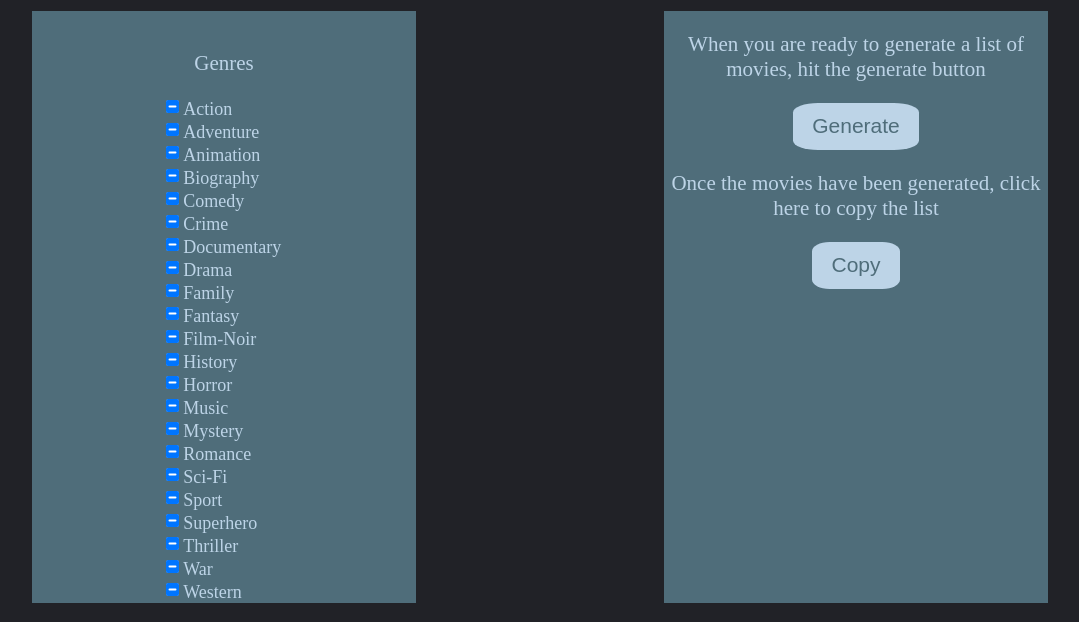
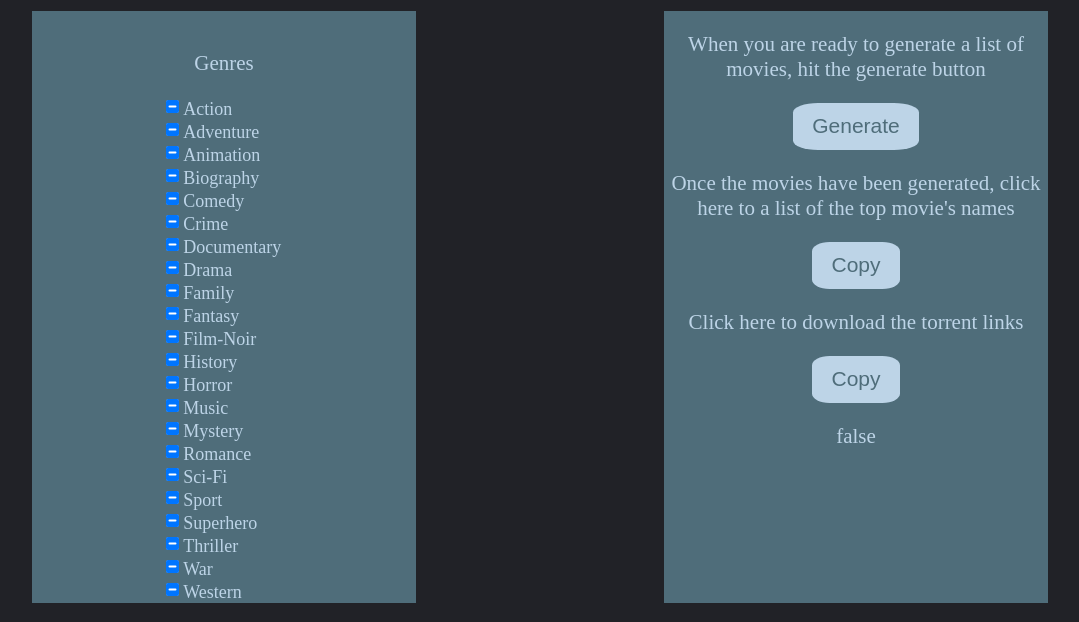
Before and after one commit to Hunter-Jones/IMDB-Downloader, a Node server app: page / in a window 1280 px wide. Shown: the part 178-800 px from the top of the page, without its empty margins (100-1179 px from the left). Run offline with Node 20, Linux system fonts and the light colour scheme.

Commit message:
Start work on sending torrent data to frontend

```diff
--- a/app.js
+++ b/app.js
@@ -30,11 +30,14 @@ TorrentSearchApi.enablePublicProviders();
 
 // Description variable which includes the names of every horror movie
 var movieDescriptionList = "";
+var movieLinkList = "";
+var doneTorrenting = false;
 var statusMessage;
 
 app.get("/", function(req, res){
-    res.render("index", {movieDescriptionList:movieDescriptionList});
-})
+    res.render("index", {movieDescriptionList:movieDescriptionList, movieLinkList:movieLinkList, doneTorrenting:doneTorrenting});
+    doneTorrenting = false;
+});
 
 // This url was used as a way to send the include and exclude variables to nodeJS so they can be used in the webscraper
 app.get("/getmovie/*", function(req, res){
@@ -78,12 +81,22 @@ function getMovies(res, genres)
 	.then(function(res){
 		const html = res.data;
 		const $ = cheerio.load(html);
-		const horrorMoviesList = $(".lister-list > .lister-item");
+		const moviesList = $(".lister-list > .lister-item");
 
-		for (var i = 0; i < 1; ++i)
+		for (var i = 0; i < moviesList.length; ++i)
 		{
-			var movieName = scrapeMovie($, horrorMoviesList[i], genres);
-			torrentMovie(movieName);
+			var movieName = scrapeMovie($, moviesList[i], genres);
+			if (i == moviesList.length - 1)
+			{
+				// Adds the extra parameter to end if last movie
+				// Needs to be done in the async function because otherwise it would run before the async function finishes
+				torrentMovie(movieName, res, true);
+			}
+			else
+			{
+				torrentMovie(movieName, res);
+			}
+
 		}
 	})
 	.then(function(){
@@ -138,14 +151,25 @@ function scrapeMovie($, movie, unparsedGenres)
 // Pre: Requires the name for a movie
 // Post asynchronously goes and finds the name for a torrented movie and returns the link if it exists
 // NOTE: This will take a LONG time (multiple minutes for 50)
-async function torrentMovie(name)
-{ name = 'asdfjlkfdlkjasjlkdfsalkjfdas'
+async function torrentMovie(name, res, lastMovie=false)
+{
 	// console.log("Torrenting " + name);
 	const movieLink = await TorrentSearchApi.search(name, 'Movies', 1);
 	// console.log(movieLink.link);
 
 	if (movieLink.link != undefined)
 	{
-		return movieLink.link;
+		movieListLink += movieLink.link;
+	}
+
+
+	if(lastMovie)
+	{
+		doneTorrenting = true;
+		console.log("Finished")
+		redirect(res);
 	}
 }
+function redirect(res){
+	res.redirect("/test");
+}
--- a/public/js/index.js
+++ b/public/js/index.js
@@ -4,6 +4,7 @@ var genreCheckboxes = document.getElementsByClassName("genre-checkbox");
 var generateButton = document.getElementById("button-generate");
 var copyButton = document.getElementById("button-copy");
 var moviesList = document.getElementById("button-copy-text");
+var torrentingStatus = document.getElementById("torrentingStatus");
 
 setAllIndeterminate(genreCheckboxes);
 generateButton.onclick = genButton;
@@ -75,3 +76,8 @@ function copyText(message, thisButton)
 		thisButton.innerHTML = "Copy";
 	}, 5000);
 }
+
+if (torrentingStatus.innerHTML == true)
+{
+	alert("Links have been generated");
+}
--- a/views/index.ejs
+++ b/views/index.ejs
@@ -40,15 +40,21 @@
 			<p>When you are ready to generate a list of movies, hit the generate button</p>
 			<button id="button-generate">Generate</button>
 
-			<p>Once the movies have been generated, click here to copy the list</p>
+			<p>Once the movies have been generated, click here to a list of the top movie's names</p>
 			<button id="button-copy">Copy</button>
+
+			<p>Click here to download the torrent links</p>
+			<button id="button-copy-torrent">Copy</button>
+
+			<p id="torrenting-status"><%= doneTorrenting %></p>
 
 		</div>
 
 		<div class="menu menu-list">
 			<textarea id="button-copy-text"><%= movieDescriptionList %></textarea>
-			Hidden, just used to access node.js info in JS
+			<!--Hidden, just used to access node.js info in JS-->
 			<!-- select, to copy to clipboard doesnt work with paragraphs-->
+			<textarea id="button-copy-torrenttext"><%= movieLinkList %></textarea>
 		</div>
 
 <!-- 		<div class="menu">
```
